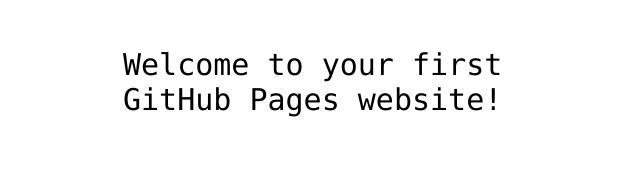
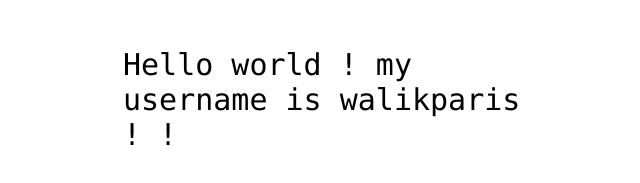
Before and after one commit to walikparis/sandbox, a plain HTML site: page index.html in a window 1280 px wide. Shown: the part 341-524 px from the top of the page, without its empty margins (317-957 px from the left). Drawn offline with Linux system fonts and the light colour scheme.

Commit message:
adding my username to index.html file

```diff
--- a/index.html
+++ b/index.html
@@ -12,7 +12,7 @@
 <img src="https://octodex.github.com/images/daftpunktocat-thomas.gif" id="octocat" alt="octocat-gif" />
 
 <!-- Change this code here by copy and pasting your template on line 15 -->
-<p>Welcome to your first GitHub Pages website!</p>
+<p>Hello world ! my username is walikparis ! !</p>
 
 </body>
 </html>
```
